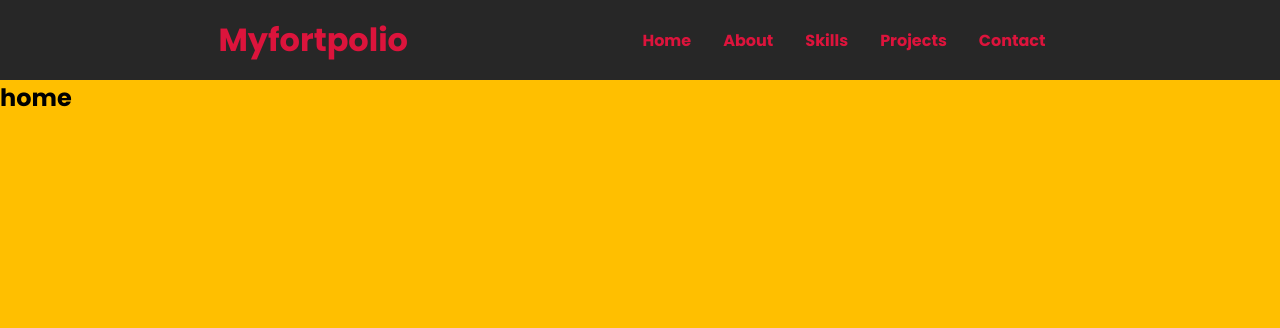
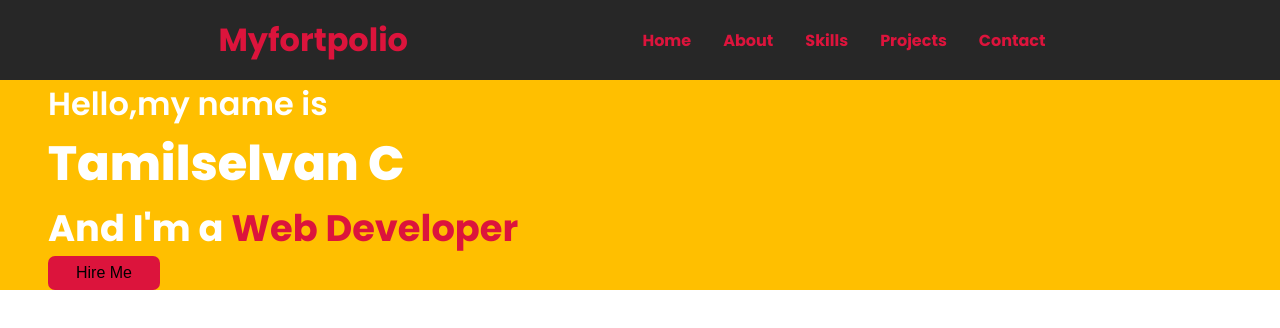
Before and after one commit to TamilselvanChandrakumar/my-portfolio, a React (Vite) app in the folder portfolio-app/: page / in a window 1280 px wide. Shown: the top 328 px of the page. Built offline with nearby package versions, Linux system fonts and the light colour scheme.

Commit message:
first commit

```diff
--- a/portfolio-app/src/App.css
+++ b/portfolio-app/src/App.css
@@ -10,8 +10,20 @@
   --background-primary-color: #ffbf00;
   --background-seconday-color: crimson;
   --font-primary-color: crimson;
+  --font-seconday-color: white;
+  --font-dark-color: black;
 }
 html {
   font-family: "Poppins", "Roboto", "sans-serif", "Times New Roman", Times,
     serif;
 }
+.btn-wrapper {
+  padding: 0.5rem;
+  width: 7rem;
+  color: var(--font-dark-color);
+  font-size: 1rem;
+  font-weight: 500;
+  border-radius: 7px;
+  background-color: var(--background-seconday-color);
+  border: none;
+}
--- a/portfolio-app/src/component/home/Home.css
+++ b/portfolio-app/src/component/home/Home.css
@@ -1,5 +1,28 @@
 #home {
   background-color: var(--background-primary-color);
   width: 100%;
-  height: 100vh;
 }
+
+.home-container {
+  padding: 0 3rem 0;
+}
+.home-col h3 {
+  font-size: 2rem;
+  color: var(--font-seconday-color);
+  font-weight: 600;
+}
+.home-col h1 {
+  font-size: 3rem;
+  color: var(--font-seconday-color);
+  font-weight: 800;
+}
+.home-col h2 {
+  font-size: 2.3rem;
+  color: var(--font-seconday-color);
+  font-weight: 700;
+}
+.home-col h2 span {
+  font-size: 2.3rem;
+  color: var(--font-primary-color);
+  font-weight: 700;
+}
--- a/portfolio-app/src/component/home/Home.jsx
+++ b/portfolio-app/src/component/home/Home.jsx
@@ -4,7 +4,16 @@ export const Home = () => {
   return (
     <>
       <section id="home">
-        <h1>home</h1>
+        <div className="home-container">
+          <div className="home-col">
+            <h3>Hello,my name is </h3>
+            <h1>Tamilselvan C</h1>
+            <h2>
+              And I'm a <span> Web Developer</span>
+            </h2>
+            <button className="btn-wrapper">Hire Me</button>
+          </div>
+        </div>
       </section>
     </>
   );
```
